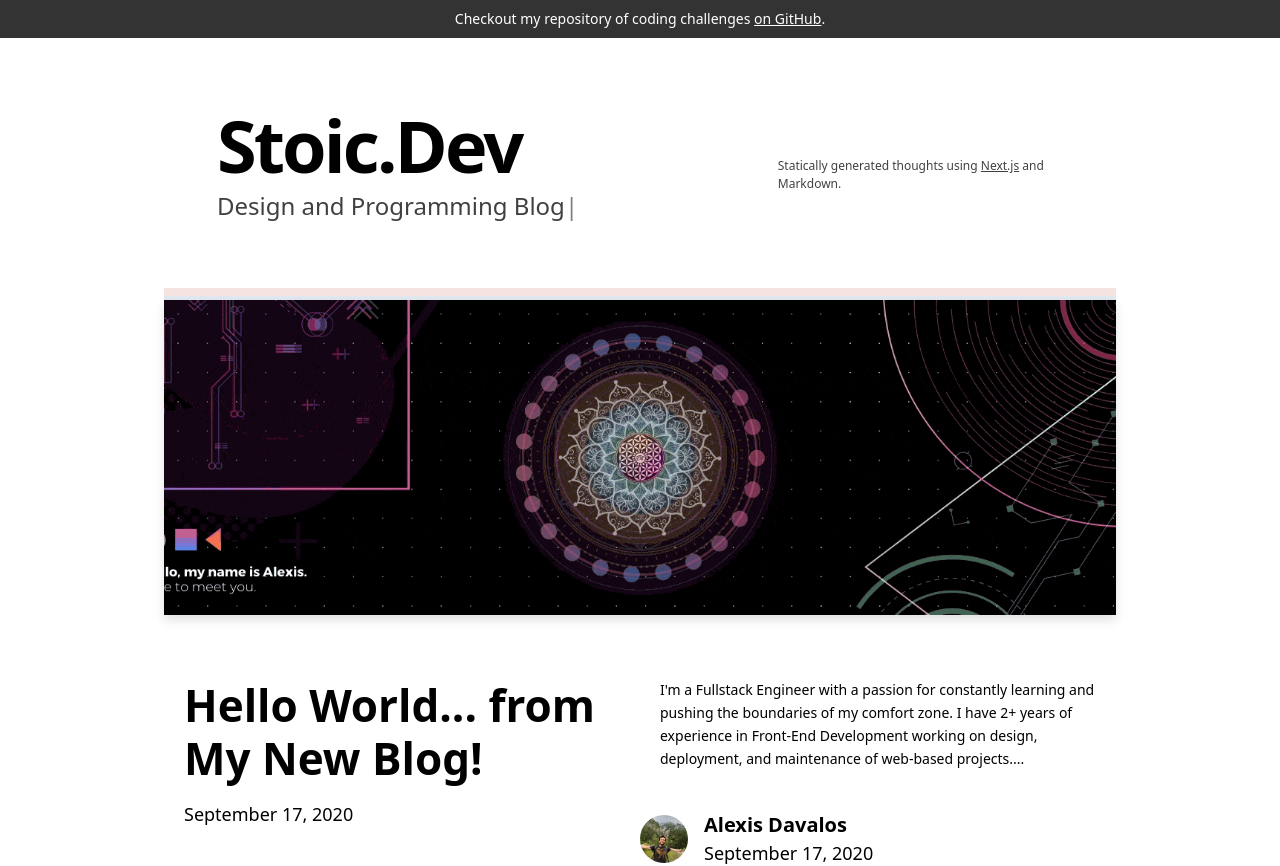
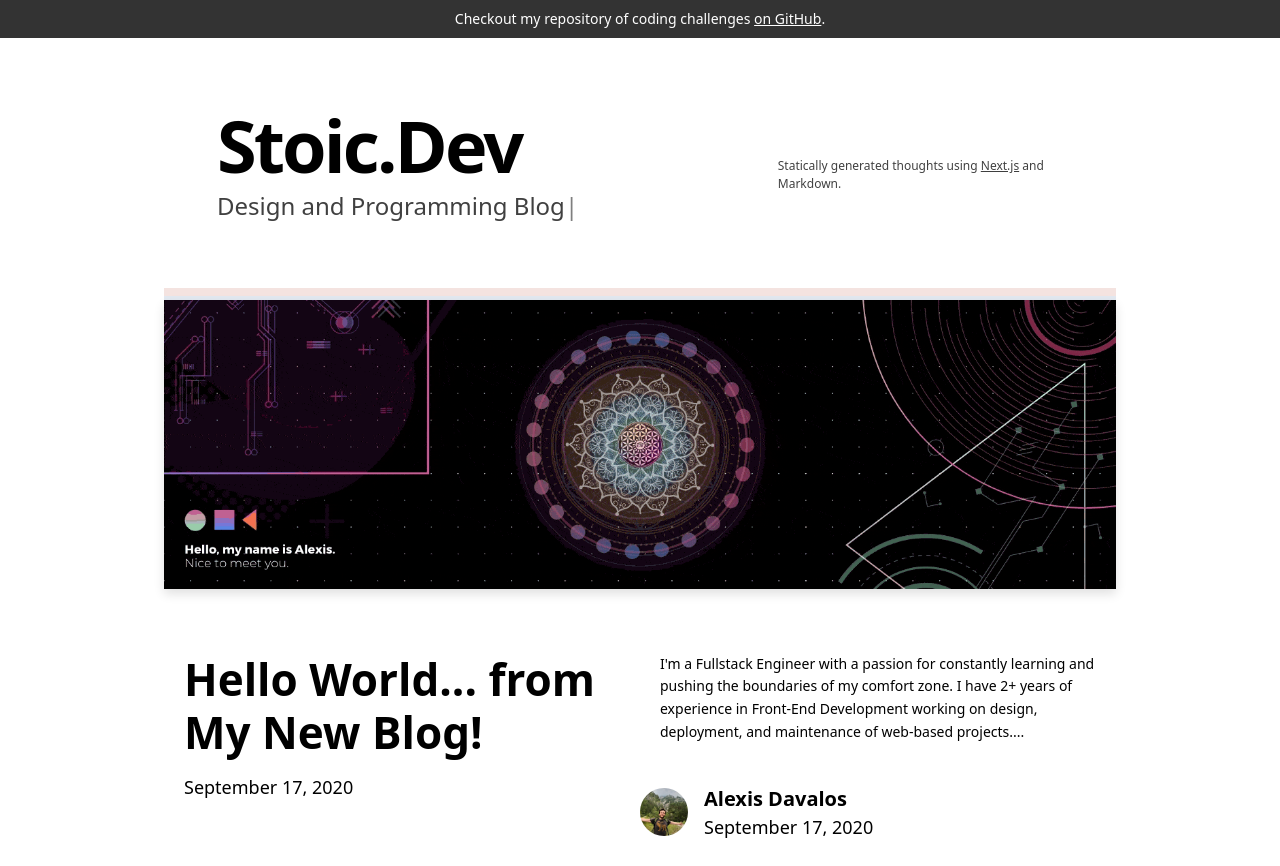
Before and after one commit to alexisdavalos/nextjs-blog, a Next.js app: page / in a window 1280 px wide. Shown: the top 866 px of the page. Built offline with nearby package versions, Linux system fonts and the light colour scheme.

Commit message:
added hero toggle to cover image

```diff
--- a/components/cover-image.js
+++ b/components/cover-image.js
@@ -7,7 +7,7 @@ export default function CoverImage({ title, src, slug, hero }) {
     <img
       src={src ? src : `meta/og-image.png`}
       alt={`Cover Image for ${title}`}
-      className={cn("shadow-small min-h-315 object-cover", {
+      className={cn(`shadow-small ${hero ? "" : "min-h-315 object-cover"}`, {
         "hover:shadow-medium transition-shadow duration-200": slug,
       })}
     />
--- a/components/post-preview.js
+++ b/components/post-preview.js
@@ -13,7 +13,7 @@ export default function PostPreview({
 }) {
   return (
     <div className="max-w-m rounded overflow-hidden shadow-lg mb-10 mr-3">
-      <CoverImage slug={slug} title={title} src={coverImage} />
+      <CoverImage slug={slug} title={title} src={coverImage} hero={false} />
       <div className="flex flex-col justify-evenly">
         <div className="px-6 py-4">
           <h3 className="text-3xl mb-3 mt-3 truncate leading-snug">
```
